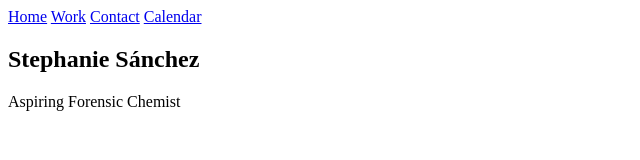
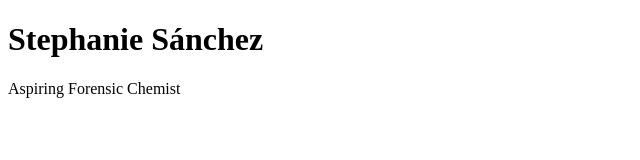
Before and after one commit to ssanchez0120/ssanchez0120.github.io, a plain HTML site: page index.html in a window 1280 px wide. Shown: the whole page, without its empty margins (0-640 px from the left). Drawn offline with Linux system fonts and the light colour scheme.

Commit message:
Update index.html

```diff
--- a/index.html
+++ b/index.html
@@ -2,22 +2,6 @@
   <html>
 	<body>
 
-		<!-- Wrapper-->
-			<div id="wrapper">
-
-				<!-- Nav -->
-					<nav id="nav">
-						<a href="#me" class="icon fa-home active"><span>Home</span></a>
-						<a href="#work" class="icon fa-folder"><span>Work</span></a>
-						<a href="#contact" class="icon fa-envelope"><span>Contact</span></a>
-						<a href="#" class="icon fa-calendar"><span>Calendar</span></a>
-					</nav>
-
-				<!-- Main -->
-					<div id="main">
-
-						<!-- Me -->
-							<article id="me" class="panel">
 								<header>
 									<h1>Stephanie Sánchez</h1>
 									<p>Aspiring Forensic Chemist</p>
```
